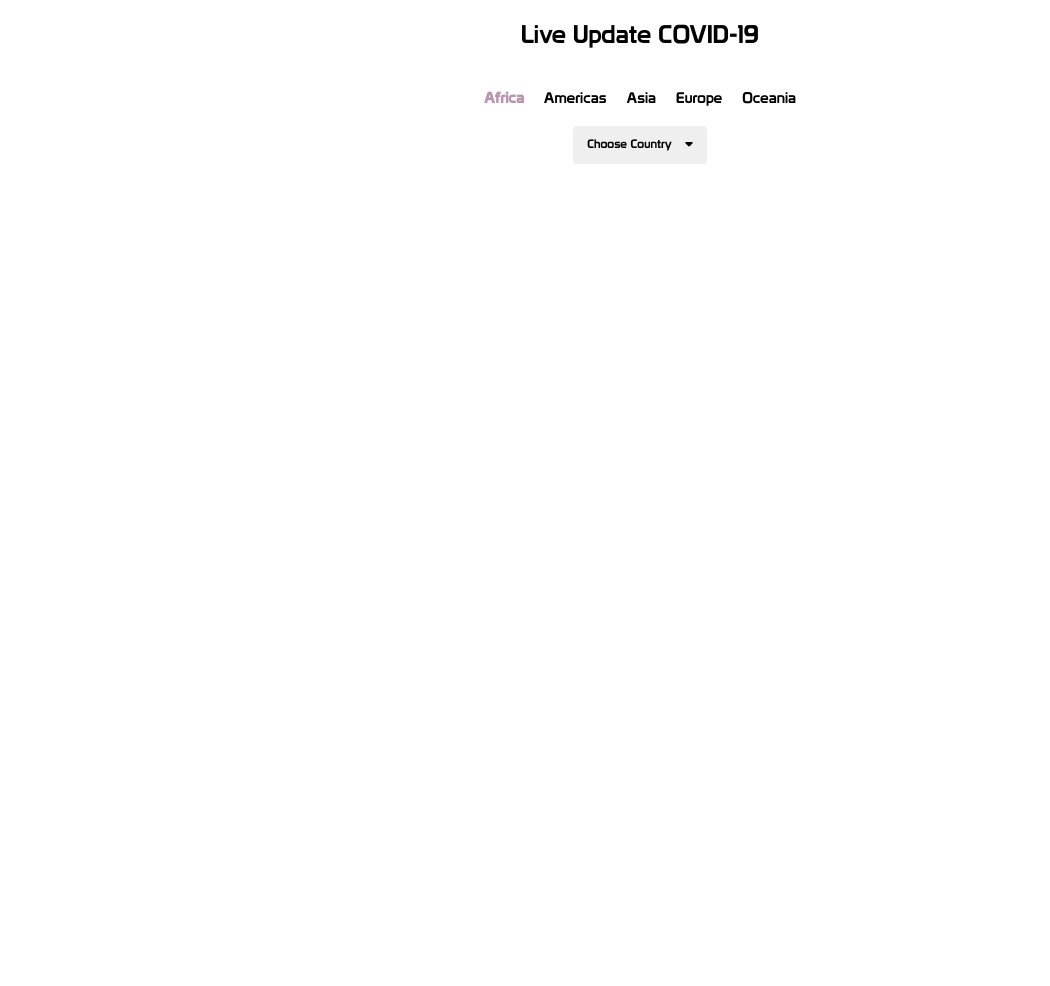
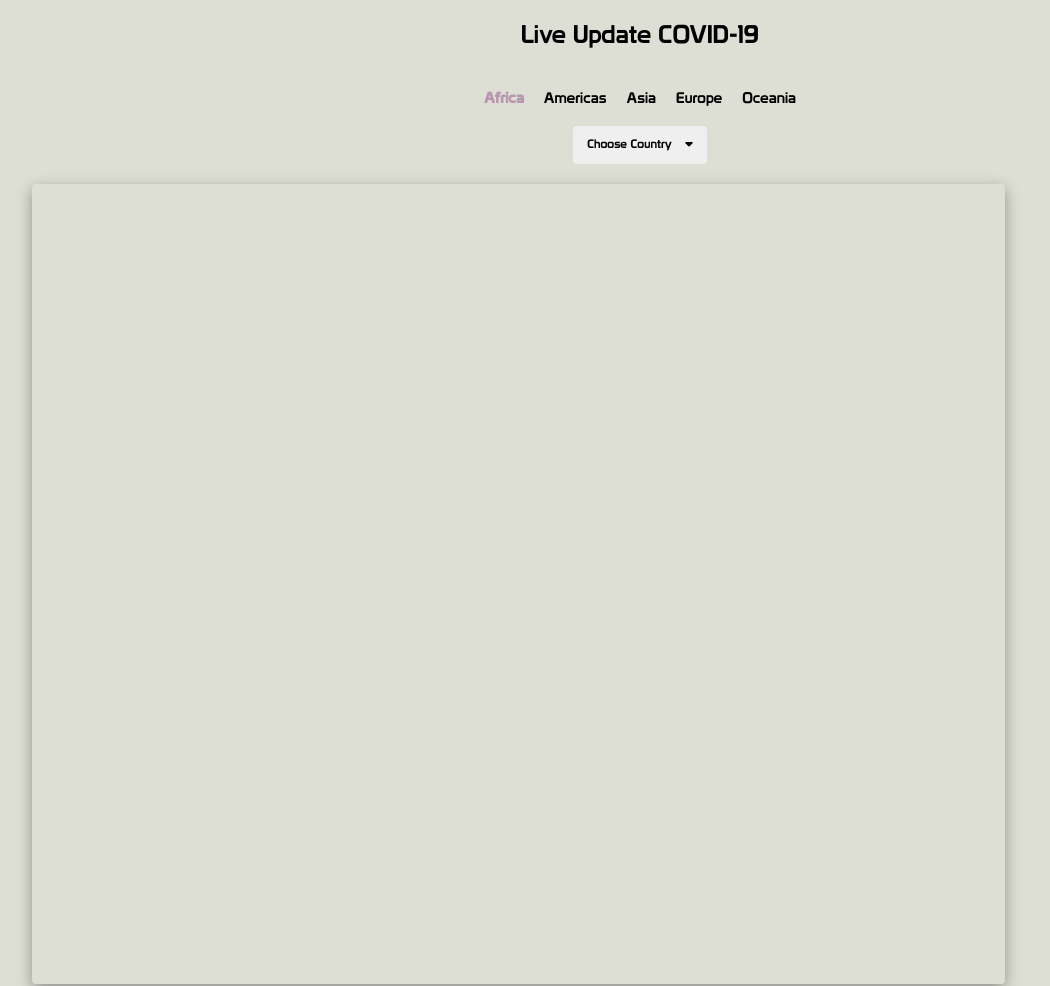
Before and after one commit to shirtol/Covid19_Project, a website with bundled scripts: page index.html in a window 1280 px wide. Shown: the whole page, without its empty margins (0-1050 px from the left). Built offline with nearby package versions, Linux system fonts and the light colour scheme; no server answers.

Commit message:
Change styling

```diff
--- a/index.html
+++ b/index.html
@@ -50,11 +50,15 @@
         </div>
 
         <div class="chart-container">
-            <canvas id="chart"></canvas>
+            <canvas id="chart" class="card"></canvas>
         </div>
         <div class="country-chart">
-            <canvas id="latest-data"></canvas>
-            <canvas id="today-data"></canvas>
+            <div class="latest-data-chart">
+                <canvas id="latest-data"></canvas>
+            </div>
+            <div class="today-data-chart">
+                <canvas id="today-data"></canvas>
+            </div>
         </div>
     </body>
 </html>
--- a/script/ChartsFactory.js
+++ b/script/ChartsFactory.js
@@ -254,6 +254,13 @@ export class ChartsFactory {
                             },
                         },
                     },
+                    scales: {
+                        r: {
+                            grid: {
+                                color: "#3333334a",
+                            },
+                        },
+                    },
                 },
             });
             chartWrapper.chart = chart;
--- a/script/CountryUI.js
+++ b/script/CountryUI.js
@@ -38,6 +38,7 @@ export class CountryUI {
             0,
             this.chartsFactory.latestDataChart
         );
+        document.querySelector("#latest-data").classList.add("card");
     };
     drawCountryTodayDataChart = (selectedCountry, continents) => {
         this.chartsFactory.drawCountryChart(
@@ -47,6 +48,7 @@ export class CountryUI {
             1,
             this.chartsFactory.todayDataChart
         );
+        document.querySelector("#today-data").classList.add("card");
     };
 
     destroyChart = (chartWrapper) => {
@@ -61,5 +63,7 @@ export class CountryUI {
         );
         this.destroyChart(this.chartsFactory.latestDataChart);
         this.destroyChart(this.chartsFactory.todayDataChart);
+        document.querySelector("#latest-data").classList.remove("card");
+        document.querySelector("#today-data").classList.remove("card");
     };
 }
--- a/style/style.css
+++ b/style/style.css
@@ -16,6 +16,7 @@ html {
 
 body {
     height: 100vh;
+    background-color: #dddfd4;
 }
 
 /* .bg-container {
@@ -75,6 +76,7 @@ body {
 #chart {
     width: 80%;
     height: 100vh;
+    margin-top: 2rem;
 }
 
 .country-dropdown {
@@ -131,17 +133,24 @@ body {
 
 .country-chart {
     display: flex;
-    width: 50%;
+    width: 100%;
+    align-items: center;
+    justify-content: space-around;
+    margin-top: 3rem;
+    padding-bottom: 4rem;
 }
 
 .country-chart > * {
-    height: max-content;
-    width: max-content;
+    /* height: max-content;
+    width: max-content; */
+    width: 47.5%;
+    height: 70%;
 }
 
-/* [data-country] {
-    cursor: pointer;
-} */
+.card {
+    box-shadow: rgba(0, 0, 0, 0.35) 0px 5px 15px;
+    border-radius: 4px;
+}
 
 /* Animations */
 .continent::before {
```
